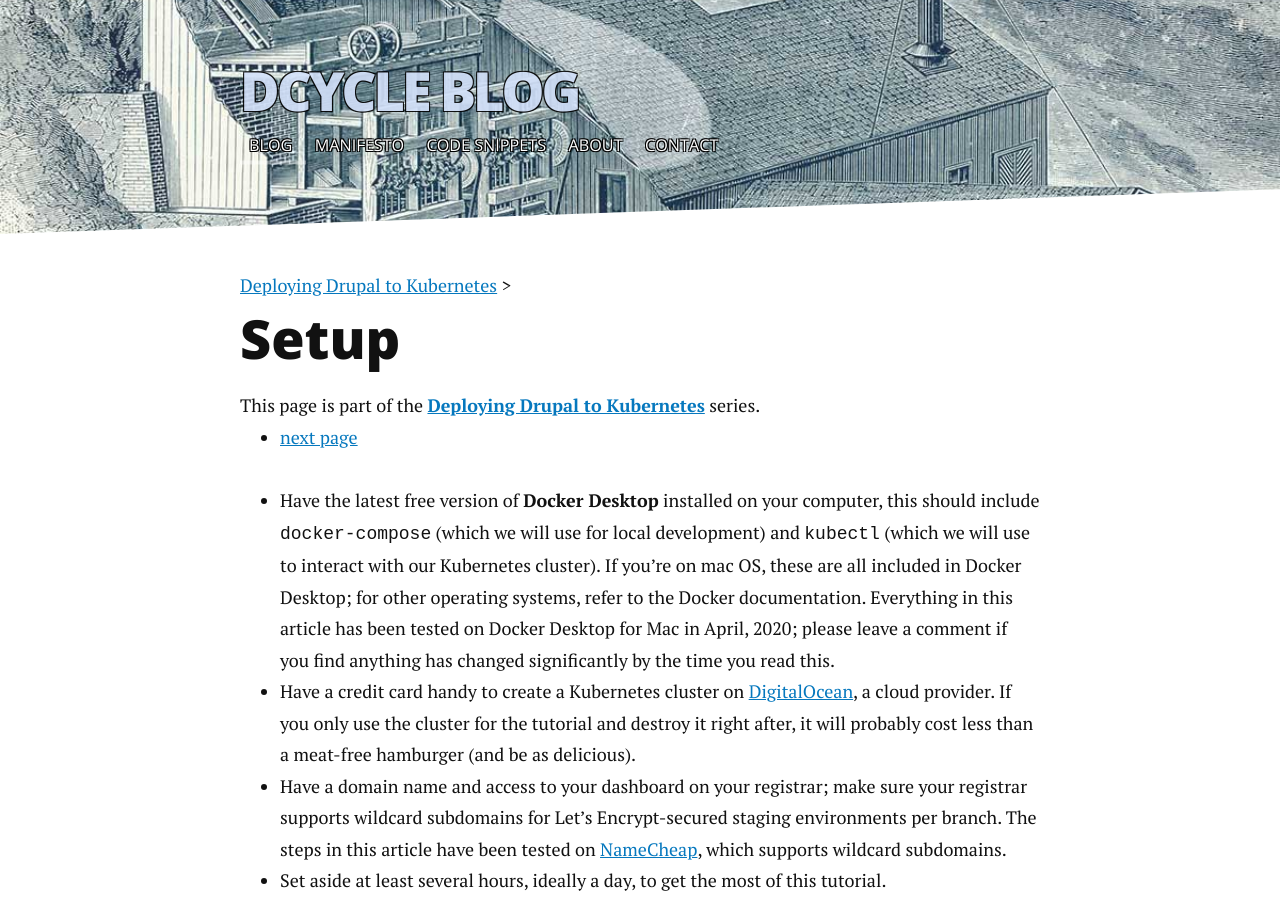
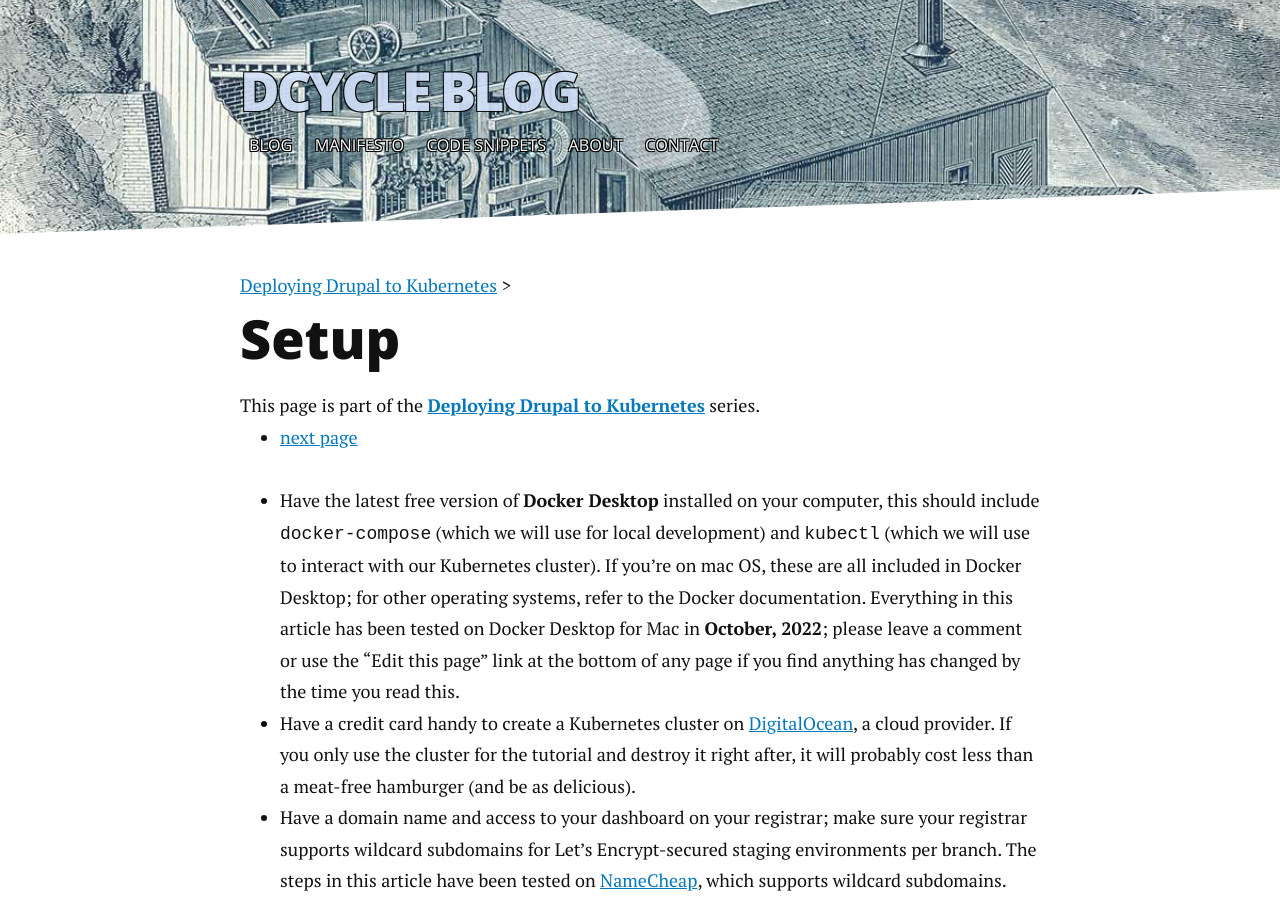
Before and after one commit to alberto56/dcycleblog, a Jekyll site: the page built from kubernetes/01-setup/index.md, in a window 1280 px wide and 900 px high. Built offline with Jekyll 4.4.1, drawn with Linux system fonts in a browser that asks for light colours; nearby versions of some CDN libraries; comment, search, counter and statistics services are not loaded.

Commit message:
Update index.md

```diff
--- a/kubernetes/01-setup/index.md
+++ b/kubernetes/01-setup/index.md
@@ -6,7 +6,7 @@ toptitle: Deploying Drupal to Kubernetes
 next: /kubernetes/02-create-cluster
 ---
 
-* Have the latest free version of **Docker Desktop** installed on your computer, this should include `docker-compose` (which we will use for local development) and `kubectl` (which we will use to interact with our Kubernetes cluster). If you're on mac OS, these are all included in Docker Desktop; for other operating systems, refer to the Docker documentation. Everything in this article has been tested on Docker Desktop for Mac in April, 2020; please leave a comment if you find anything has changed significantly by the time you read this.
+* Have the latest free version of **Docker Desktop** installed on your computer, this should include `docker-compose` (which we will use for local development) and `kubectl` (which we will use to interact with our Kubernetes cluster). If you're on mac OS, these are all included in Docker Desktop; for other operating systems, refer to the Docker documentation. Everything in this article has been tested on Docker Desktop for Mac in **October, 2022**; please leave a comment or use the "Edit this page" link at the bottom of any page if you find anything has changed by the time you read this.
 * Have a credit card handy to create a Kubernetes cluster on [DigitalOcean](http://digitalocean.com), a cloud provider. If you only use the cluster for the tutorial and destroy it right after, it will probably cost less than a meat-free hamburger (and be as delicious).
 * Have a domain name and access to your dashboard on your registrar; make sure your registrar supports wildcard subdomains for Let's Encrypt-secured staging environments per branch. The steps in this article have been tested on [NameCheap](https://www.namecheap.com), which supports wildcard subdomains.
 * Set aside at least several hours, ideally a day, to get the most of this tutorial.
```
